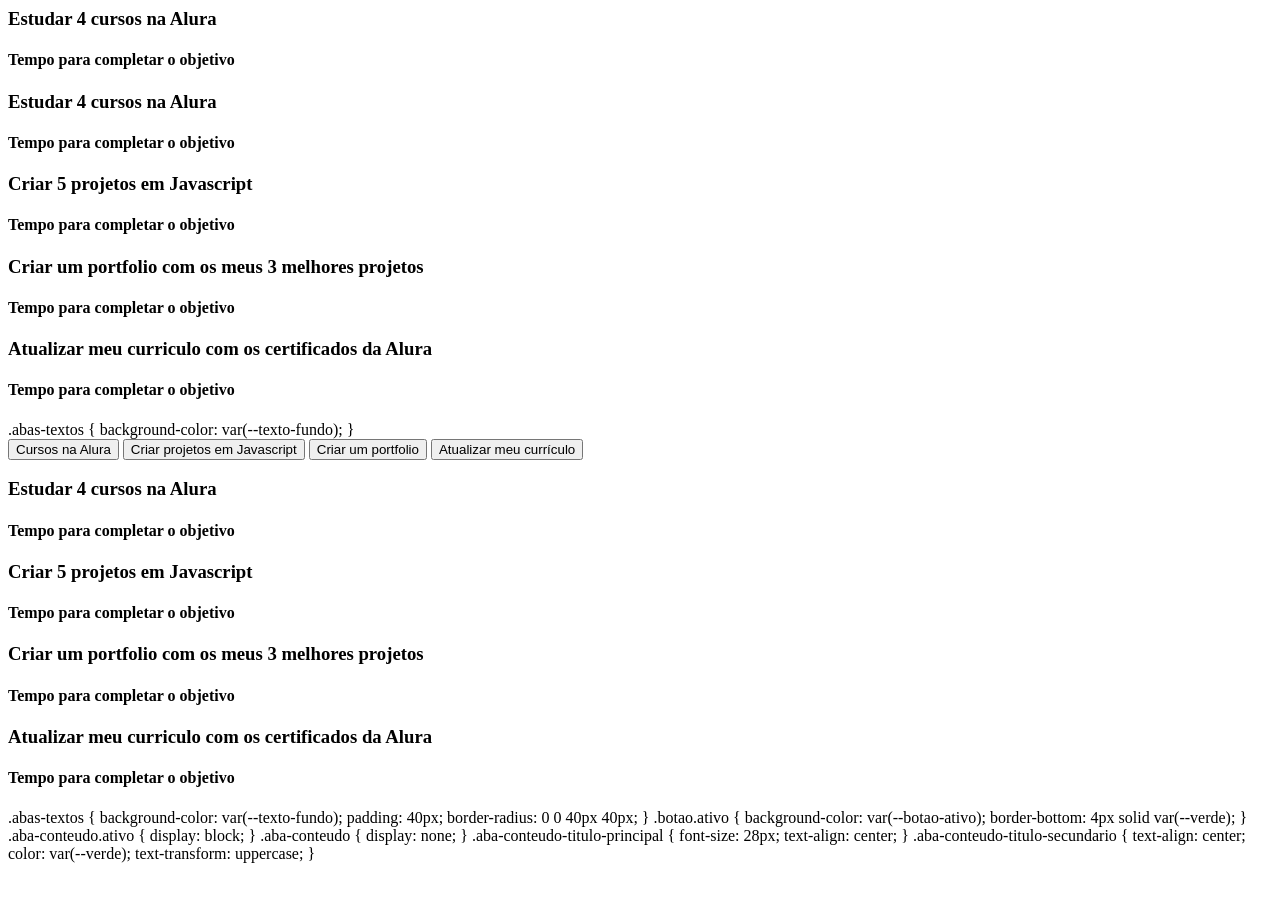
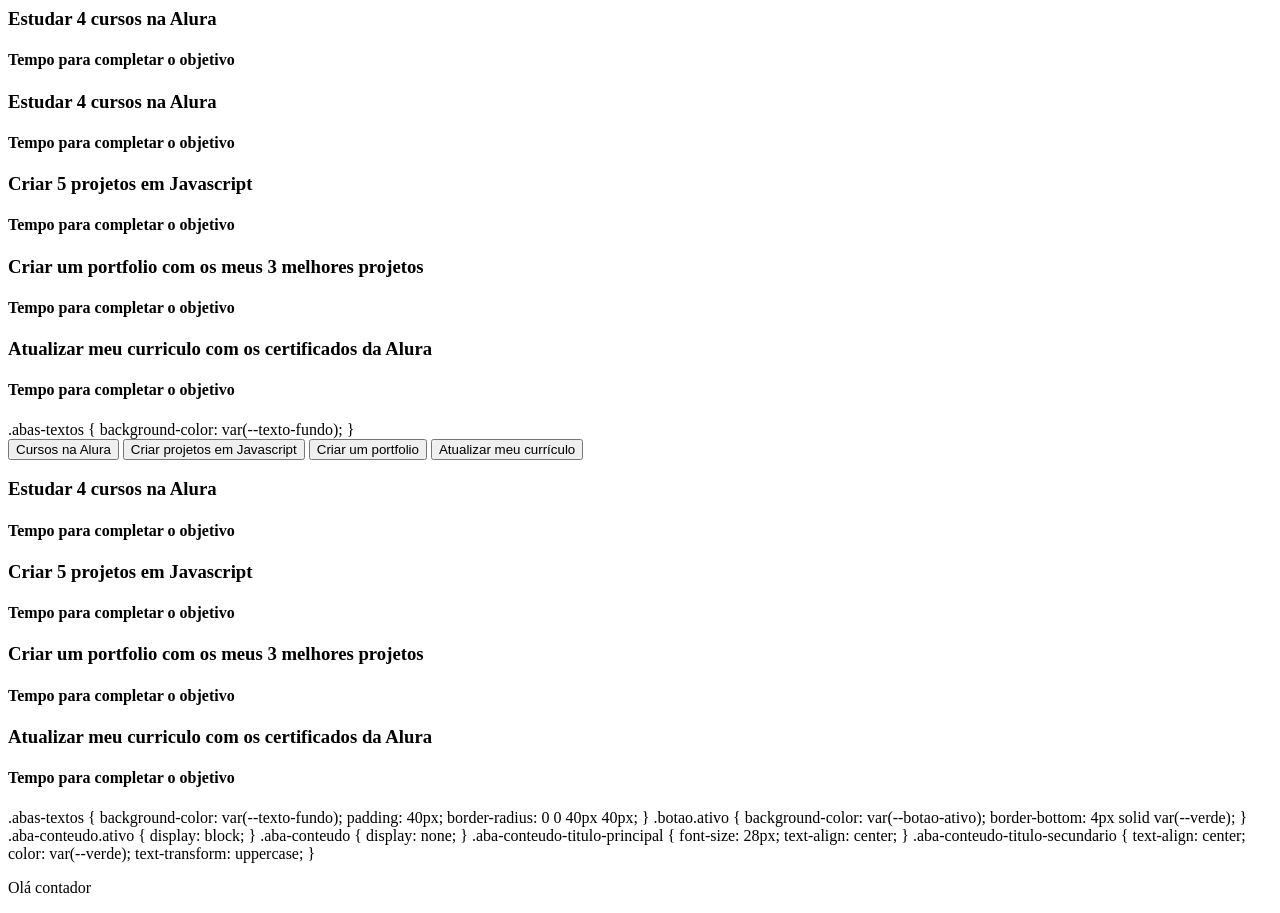
Before and after one commit to 10072008duda/projeto-jeniffer, a plain HTML site: page index.html in a window 1280 px wide. Before the commit the page ends 871 px from the top, so only its background shows below. Drawn offline with Linux system fonts and the light colour scheme.

Commit message:
Update index.html

```diff
--- a/index.html
+++ b/index.html
@@ -108,4 +108,6 @@
   text-align: center;
   color: var(--verde);
   text-transform: uppercase;
-}
+}<div class="contador">
+  <p>Olá contador</p>
+</div>
```
